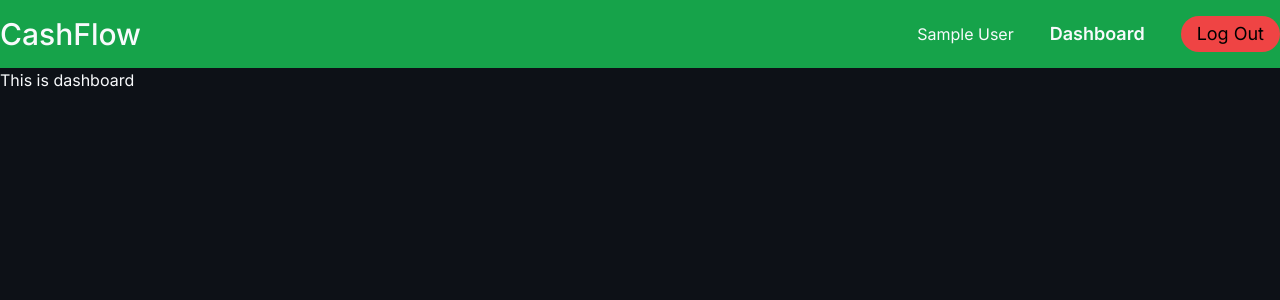
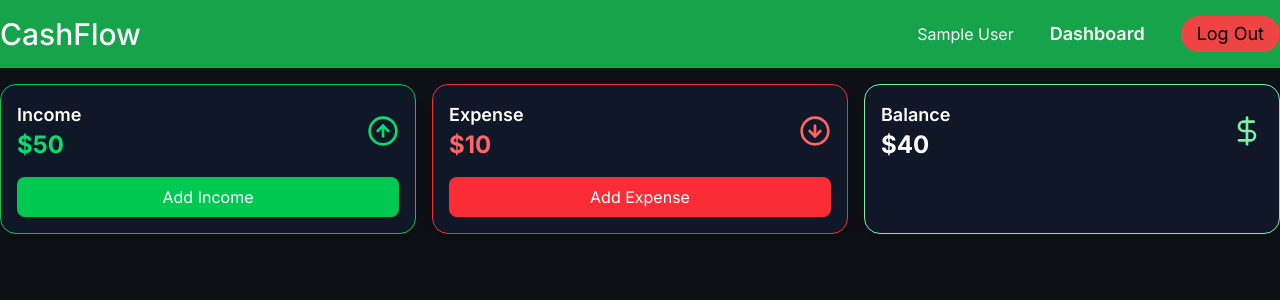
Before and after one commit to arafatYasir/CashFlow, a React (Vite) app: page / in a window 1280 px wide. Shown: the top 300 px of the page. Built offline with nearby package versions, Linux system fonts and the light colour scheme; no server answers; the database is empty; sample sign-in values are in the browser's storage.

Commit message:
Modal & transaction handling added

```diff
--- a/package.json
+++ b/package.json
@@ -13,6 +13,7 @@
     "@tailwindcss/vite": "^4.0.8",
     "firebase": "^11.3.1",
     "localforage": "^1.10.0",
+    "lucide-react": "^0.476.0",
     "match-sorter": "^8.0.0",
     "react": "^19.0.0",
     "react-dom": "^19.0.0",
--- /dev/null
+++ b/src/components/Card.jsx
@@ -0,0 +1,9 @@
+const Card = ({children, className}) => {
+    return (
+        <div className={`bg-gray-900 text-white shadow-lg rounded-2xl p-4 border transition-all duration-300 hover:bg-opacity-80 hover:backdrop-blur-xl hover:shadow-2xl ${className}`}>
+        {children}
+    </div>
+    );
+};
+
+export default Card;
--- /dev/null
+++ b/src/components/CardContent.jsx
@@ -0,0 +1,9 @@
+const CardContent = ({children}) => {
+    return (
+        <div className="flex items-center justify-between">
+        {children}
+    </div>
+    );
+};
+
+export default CardContent;
--- /dev/null
+++ b/src/components/Cards.jsx
@@ -0,0 +1,82 @@
+import { ArrowUpCircle, ArrowDownCircle, DollarSign } from "lucide-react";
+import Card from "./Card";
+import CardContent from "./CardContent";
+import Modal from "./Modal";
+import { useState } from "react";
+
+const Cards = ({ handleSubmit, income, balance, expense }) => {
+    const [modalOpen, setModalOpen] = useState(false);
+    const [modalType, setModalType] = useState("");
+
+    const openModal = (type) => {
+        setModalType(type);
+        setModalOpen(true);
+    };
+
+    const closeModal = () => {
+        setModalOpen(false);
+    };
+
+    return (
+        <div className="grid grid-cols-1 md:grid-cols-3 gap-4 py-4">
+            {/* Income Card */}
+            <Card className="border-green-500 hover:opacity-70">
+                <CardContent>
+                    <div>
+                        <h2 className="text-lg font-semibold">Income</h2>
+                        <p className="text-2xl font-bold text-green-400">${income}</p>
+                    </div>
+                    <ArrowUpCircle size={32} className="text-green-400" />
+                </CardContent>
+                <div className="mt-4">
+                    <button
+                        className="w-full py-2 px-4 bg-green-500 text-white rounded-lg hover:bg-green-600"
+                        onClick={() => openModal("Income")}
+                    >
+                        Add Income
+                    </button>
+                </div>
+            </Card>
+
+            {/* Expense Card */}
+            <Card className="border-red-500 hover:opacity-70">
+                <CardContent>
+                    <div>
+                        <h2 className="text-lg font-semibold">Expense</h2>
+                        <p className="text-2xl font-bold text-red-400">${expense}</p>
+                    </div>
+                    <ArrowDownCircle size={32} className="text-red-400" />
+                </CardContent>
+                <div className="mt-4">
+                    <button
+                        className="w-full py-2 px-4 bg-red-500 text-white rounded-lg hover:bg-red-600"
+                        onClick={() => openModal("Expense")}
+                    >
+                        Add Expense
+                    </button>
+                </div>
+            </Card>
+
+            {/* Balance Card */}
+            <Card className="border-green-300 hover:opacity-70">
+                <CardContent>
+                    <div>
+                        <h2 className="text-lg font-semibold">Balance</h2>
+                        <p className="text-2xl font-bold text-white">${balance}</p>
+                    </div>
+                    <DollarSign size={32} className="text-green-300" />
+                </CardContent>
+            </Card>
+
+            {/* Modal Component */}
+            <Modal
+                isOpen={modalOpen}
+                onClose={closeModal}
+                onSubmit={handleSubmit}
+                modalType={modalType}
+            />
+        </div>
+    );
+};
+
+export default Cards;
--- /dev/null
+++ b/src/components/Modal.jsx
@@ -0,0 +1,99 @@
+import { useState } from "react";
+import { X } from "lucide-react";
+
+const Modal = ({ isOpen, onClose, onSubmit, modalType }) => {
+    const [name, setName] = useState("");
+    const [amount, setAmount] = useState("");
+    const [date, setDate] = useState("");
+    const [tag, setTag] = useState("");
+
+    if (!isOpen) return null;
+
+    const handleSubmit = (e) => {
+        // seding all values
+        onSubmit({ name, amount, date, tag }, modalType);
+
+        // clearing all the input fields
+        setName("");
+        setAmount("");
+        setDate("");
+        setTag("");
+
+        // closing modal
+        onClose();
+    }
+
+    return (
+        <div className="fixed inset-0 flex items-center justify-center bg-black/0 backdrop-blur-sm">
+            <div className="bg-gray-900 text-white p-6 rounded-2xl shadow-xl w-96 relative">
+                {/* Close Button */}
+                <div className="flex items-center justify-between mb-4">
+                    <h2 className="text-xl font-semibold text-center">Add {modalType}</h2>
+                    <button className="text-gray-400 hover:text-white" onClick={onClose}>
+                        <X size={24} />
+                    </button>
+                </div>
+
+                <form
+                    onSubmit={handleSubmit}
+                    className="space-y-4"
+                >
+                    {/* Name Input */}
+                    <input
+                        name="name"
+                        type="text"
+                        placeholder="Name"
+                        value={name}
+                        onChange={(e) => setName(e.target.value)}
+                        className="w-full p-3 bg-gray-800 rounded-lg focus:outline-none focus:ring-2 focus:ring-green-400"
+                        required
+                    />
+
+                    {/* Amount Input */}
+                    <input
+                        name="amount"
+                        type="number"
+                        placeholder="Amount"
+                        value={amount}
+                        onChange={(e) => setAmount(e.target.value)}
+                        className="w-full p-3 bg-gray-800 rounded-lg focus:outline-none focus:ring-2 focus:ring-green-400"
+                        required
+                    />
+
+                    {/* Date Picker */}
+                    <input
+                        name="date"
+                        type="date"
+                        value={date}
+                        onChange={(e) => setDate(e.target.value)}
+                        className="w-full p-3 bg-gray-800 rounded-lg focus:outline-none focus:ring-2 focus:ring-green-400"
+                        required
+                    />
+
+                    {/* Tag Dropdown */}
+                    <select
+                        value={tag}
+                        onChange={(e) => setTag(e.target.value)}
+                        className="w-full p-3 bg-gray-800 rounded-lg focus:outline-none focus:ring-2 focus:ring-green-400"
+                        required
+                    >
+                        <option value="" disabled>Select Tag</option>
+                        <option value="Salary">Salary</option>
+                        <option value="Freelance">Freelance</option>
+                        <option value="Investment">Investment</option>
+                    </select>
+
+                    {/* Submit Button */}
+                    <button
+                        type="submit"
+                        className="w-full p-3 bg-green-500 text-white font-semibold rounded-lg hover:bg-green-600 transition-all"
+                    >
+                        Add Transaction
+                    </button>
+                </form>
+            </div>
+        </div>
+    );
+};
+
+export default Modal;
--- a/src/pages/Dashboard.jsx
+++ b/src/pages/Dashboard.jsx
@@ -1,11 +1,74 @@
-import { ToastContainer } from "react-toastify";
+import { addDoc, collection, getDoc, query } from "firebase/firestore";
+import Cards from "../components/Cards";
 import Header from "../components/Header";
+import { db } from "../firebase/firebase.config";
+import { useContext, useEffect, useState } from "react";
+import { AuthContext } from "../providers/AuthProvider";
+import { toast, ToastContainer } from "react-toastify";
 
 const Dashboard = () => {
+    const [loading, setLoading] = useState(false);
+    const [transactions, setTransactions] = useState([]);
+    const {user} = useContext(AuthContext);
+
+    useEffect(() => {
+        // loading all the transactions
+        loadTransactions();
+    }, []);
+
+    const handleSubmit = (values, type) => {
+        // creating a new transaction
+        const newTransaction = {
+            name: values.name,
+            amount: parseFloat(values.amount),
+            type,
+            date: values.date,
+            tag: values.tag
+        };
+        // adding it to the firestore database
+        addTransaction(newTransaction);
+    }
+
+    console.log("My transactions: ", transactions);
+
+    // a function to set a transaction on the database
+    async function addTransaction(transaction) {
+        try {
+            const docRef = await addDoc(
+                collection(db, `users/${user.uid}/transactions`),
+                transaction
+            );
+            console.log("Document written with ID: ", docRef.id);
+            toast.success("Transaction Added!");
+        }
+        catch (error) {
+            console.log(error.message);
+            toast.error("Couldn't add transaction");
+        }
+    }
+
+    // a function to load all the transaction from database
+    async function loadTransactions() {
+        setLoading(true);
+
+        const q = query(collection(db, `users/${user.uid}/transactions`));
+        const querySnapshot = await getDoc(q);
+        let tempTransactions = [];
+
+        querySnapshot.forEach(doc => {
+            tempTransactions.push(doc.data());
+        })
+        setTransactions(tempTransactions)
+        setLoading(false);
+    }
+
     return (
         <div className="font-inter">
             <Header />
-            <p>This is dashboard</p>
+
+            <section className="container mx-auto">
+                <Cards handleSubmit={handleSubmit} income={50} expense={10} balance={40} />
+            </section>
             <ToastContainer />
         </div>
     );
```
Also changed, not shown: 1 other file (tests, documents, lock files or other folders).
